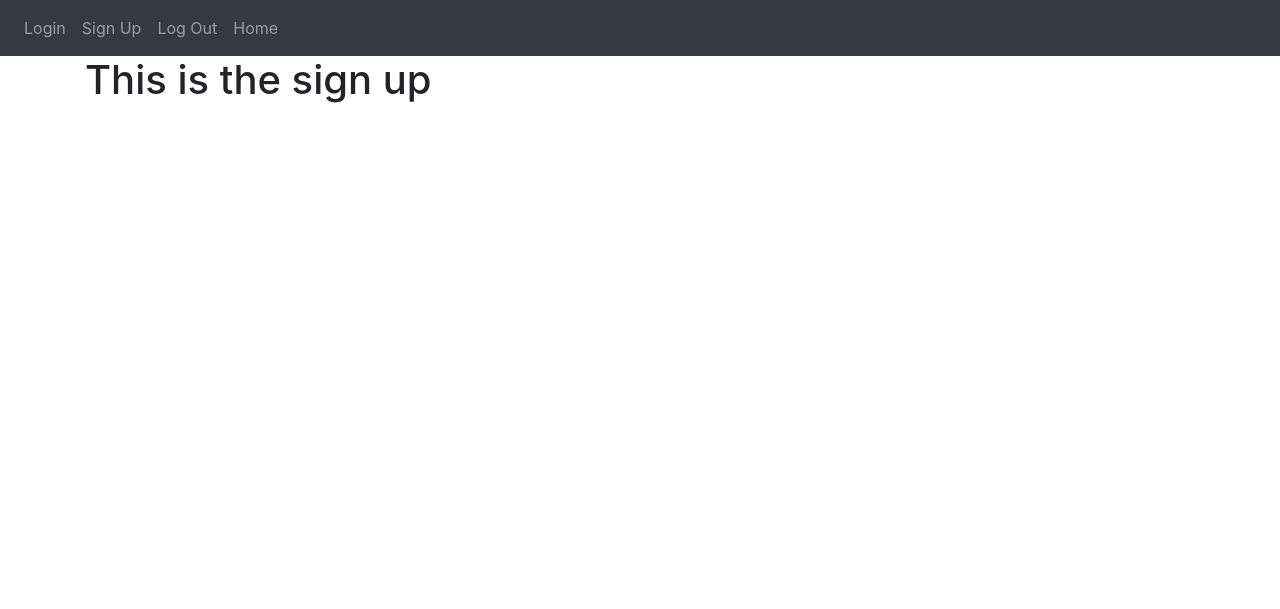
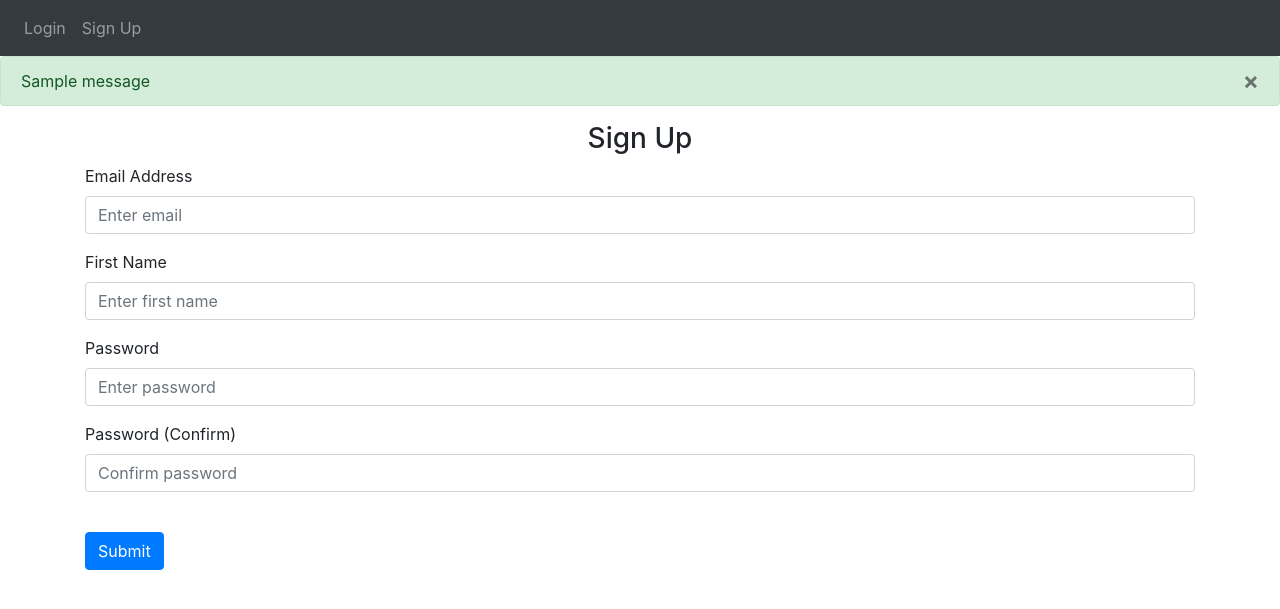
Before and after one commit to loud3stsil3nce/Python-Practice, a Flask app: page /sign-up in a window 1280 px wide. Shown: the top 609 px of the page. Run offline with Flask 3, Linux system fonts and the light colour scheme; tables that the repository leaves empty hold one stand-in row (values such as "Sample post"); one stand-in notice (Sample message) is shown; parts of the project's set-up code (start-up, migrations or seed data) failed here and were passed over; some libraries are stand-ins or nearby versions.

Commit message:
Login, Signup, and Routing -

```diff
--- a/Games/ToDoList/website/auth.py
+++ b/Games/ToDoList/website/auth.py
@@ -1,15 +1,63 @@
-from flask import Blueprint, render_template
+from flask import Blueprint, render_template, request, flash, redirect, url_for
+from .models import User
+from . import db
+from werkzeug.security import generate_password_hash, check_password_hash
+from flask_login import login_user, login_required, logout_user, current_user
 
 auth = Blueprint('auth', __name__)
 
-@auth.route('/login')
+@auth.route('/login', methods=['GET', 'POST'])
 def login():
-    return render_template("login.html", boolean=True)
+    if request.form.get == 'POST':
+        email = request.form.get('email')
+        password = request.form.get('password')
+
+        user = User.query.filter_by(email=email).first()
+        if user:
+            if check_password_hash(user.password, password):
+                flash('Logged in successfully!', category="success")
+                login_user(user, remember=True)
+            else:
+                flash('Incorrect password, try again.', category='error')
+        else:
+            flash("Email does not exist.", category="error")
+
+
+    return render_template("login.html", user=current_user)
 
 @auth.route('/logout')
+@login_required
 def logout():
-    return "<p>Logout</p>"
+    logout_user()
+    return redirect(url_for('auth.login'))
 
-@auth.route('/sign-up')
+@auth.route('/sign-up', methods=['GET', 'POST'])
 def sign_up():
-    return render_template("signup.html")
+    if request.method =="POST":
+        email = request.form.get('email')
+        firstName = request.form.get('firstName')
+        password1 = request.form.get('password1')
+        password2 = request.form.get('password2')
+
+        user = User.query.filter_by(email=email).first()
+        if user:
+            flash("Email already exists.", category="error")
+
+        elif len(email) < 4:
+            flash('Email must be greater than 4 characters.', category='error')
+        elif len(firstName)<2:
+            flash('First name must be greater than 1 character.', category='error')
+        elif password1 != password2:
+            flash('Passwords don\'t match.', category='error')
+        elif len(password1) < 7:
+            flash('Password must be at least 7 characters.', category='error')
+        else:
+            new_user = User(email=email, first_name=firstName, password=generate_password_hash(password1, method='pbkdf2:sha256'))
+            db.session.add(new_user)
+            db.session.commit()
+            login_user(user, remember=True)
+            flash('Account created!', category='success')
+
+            return redirect(url_for('views.home'))
+
+    return render_template("signup.html", user=current_user)
--- a/Games/ToDoList/website/templates/base.html
+++ b/Games/ToDoList/website/templates/base.html
@@ -24,13 +24,38 @@
             </button>
             <div class="collapse navbar-collapse" id="navbar">
                 <div class="navbar-nav">
+                    {% if user.is_authenticated %}
+                    <a class="nav-item nav-link" id="login" href="/">Home</a>
+                    <a class="nav-item nav-link" id="login" href="/logout">Log Out</a>
+                    {%else %}
+
                     <a class="nav-item nav-link" id="login" href="/login">Login</a>
                     <a class="nav-item nav-link" id="signUp" href="/sign-up">Sign Up</a>
-                    <a class="nav-item nav-link" id="login" href="/logout">Log Out</a>
-                    <a class="nav-item nav-link" id="login" href="/">Home</a>
+                    {% endif %}
                 </div>
             </div>
         </nav>
+
+        {% with messages = get_flashed_messages(with_categories=true)%}
+        {% if messages %}
+            {% for category, message in messages %}
+            {% if category == 'error' %}
+            <div class="alert alert-danger alter-dismissable fade show" role="alert">
+                {{ message }}
+                <button type="button" class="close" data-dismiss="alert">
+                    <span aria-hidden="true">&times;</span>
+                </button>
+            </div>
+            {% else %}
+            <div class="alert alert-success alter-dismissable fade show" role="alert">
+                {{ message }}
+                <button type="button" class="close" data-dismiss="alert">
+                    <span aria-hidden="true">&times;</span>
+                </button>
+            </div>
+            {% endif %} {% endfor%}{% endif %}{% endwith %}
+
+
 
         <div class="container">
             {% block content %}
--- a/Games/ToDoList/website/templates/signup.html
+++ b/Games/ToDoList/website/templates/signup.html
@@ -1,5 +1,53 @@
 {% extends "base.html" %} {% block title %}Sign Up{% endblock %}
 
 {% block content %}
-<h1>This is the sign up</h1>
+<form method="POST">
+    <h3 align="center">Sign Up</h3>
+    <div class="form-group">
+        <label for="email">Email Address</label>
+        <input
+        type="email"
+        class="form-control"
+        id="email"
+        name="email"
+        placeholder="Enter email"
+        />
+    </div>
+
+    <div class="form-group">
+        <label for="firstName">First Name</label>
+        <input
+        type="text"
+        class="form-control"
+        id="firstName"
+        name="firstName"
+        placeholder="Enter first name"
+        />
+    </div>
+
+    <div class="form-group">
+        <label for="password1">Password</label>
+        <input
+        type="password"
+        class="form-control"
+        id="pasword1"
+        name="password1"
+        placeholder="Enter password"
+        />
+    </div>
+
+    <div class="form-group">
+        <label for="password2">Password (Confirm)</label>
+        <input
+        type="password"
+        class="form-control"
+        id="pasword2"
+        name="password2"
+        placeholder="Confirm password"
+        />
+    </div>
+    <br />
+    <button type="submit" class="btn btn-primary">Submit</button>
+
+</form>
 {% endblock %}
--- a/Games/ToDoList/website/views.py
+++ b/Games/ToDoList/website/views.py
@@ -1,7 +1,9 @@
 from flask import Blueprint, render_template
+from flask_login import login_required, current_user
 
 views = Blueprint('views', __name__)
 
 @views.route('/')
+@login_required
 def home():
-    return render_template("home.html")
+    return render_template("home.html", user=current_user)
```
Also changed, not shown: Games/ToDoList/website/__init__.py (+23 -1 lines), Games/ToDoList/website/models.py (+24 -0 lines), Games/ToDoList/website/templates/login.html (+30 -1 lines), Games/ToDoList/instance/ToDoList.db (added).
